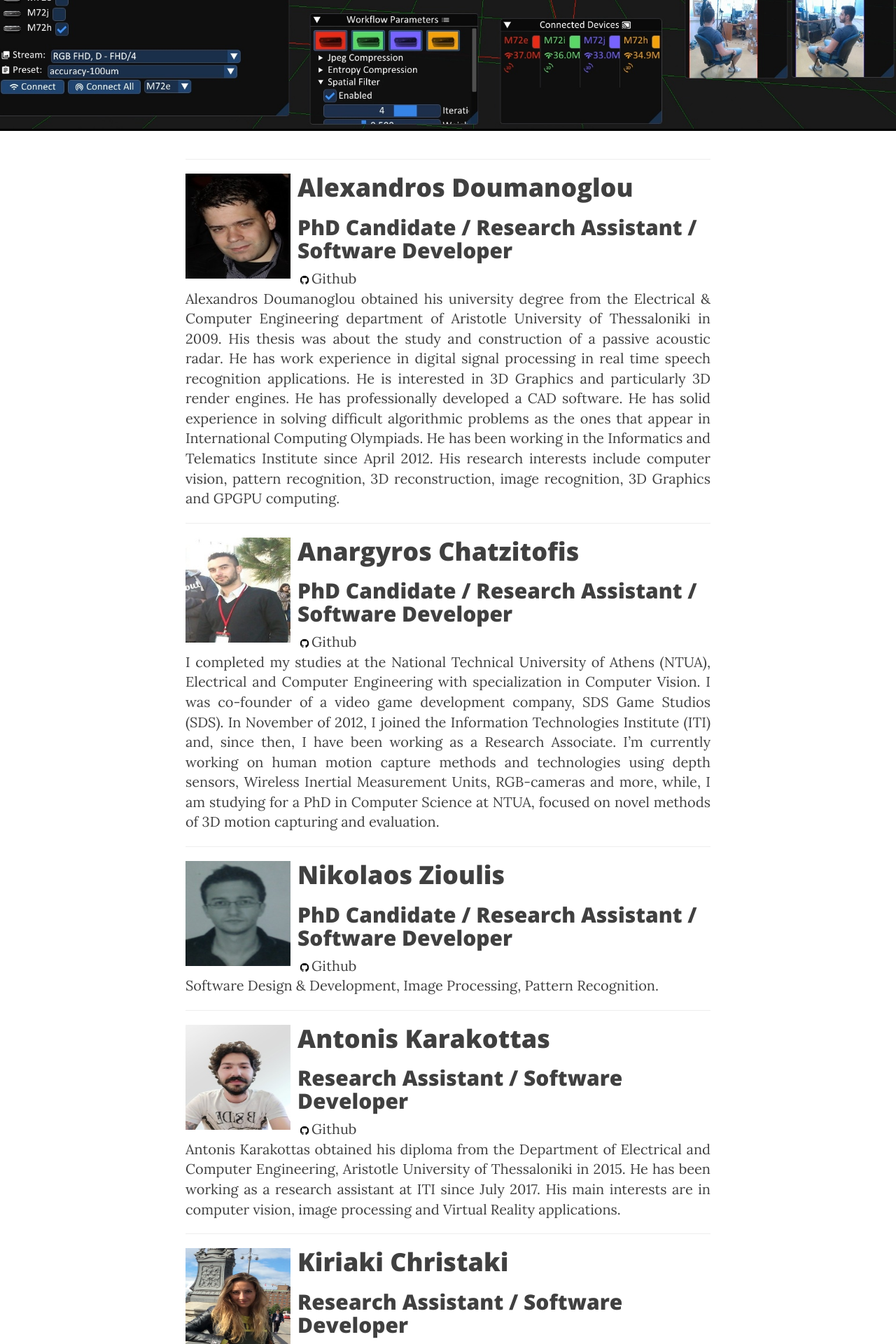
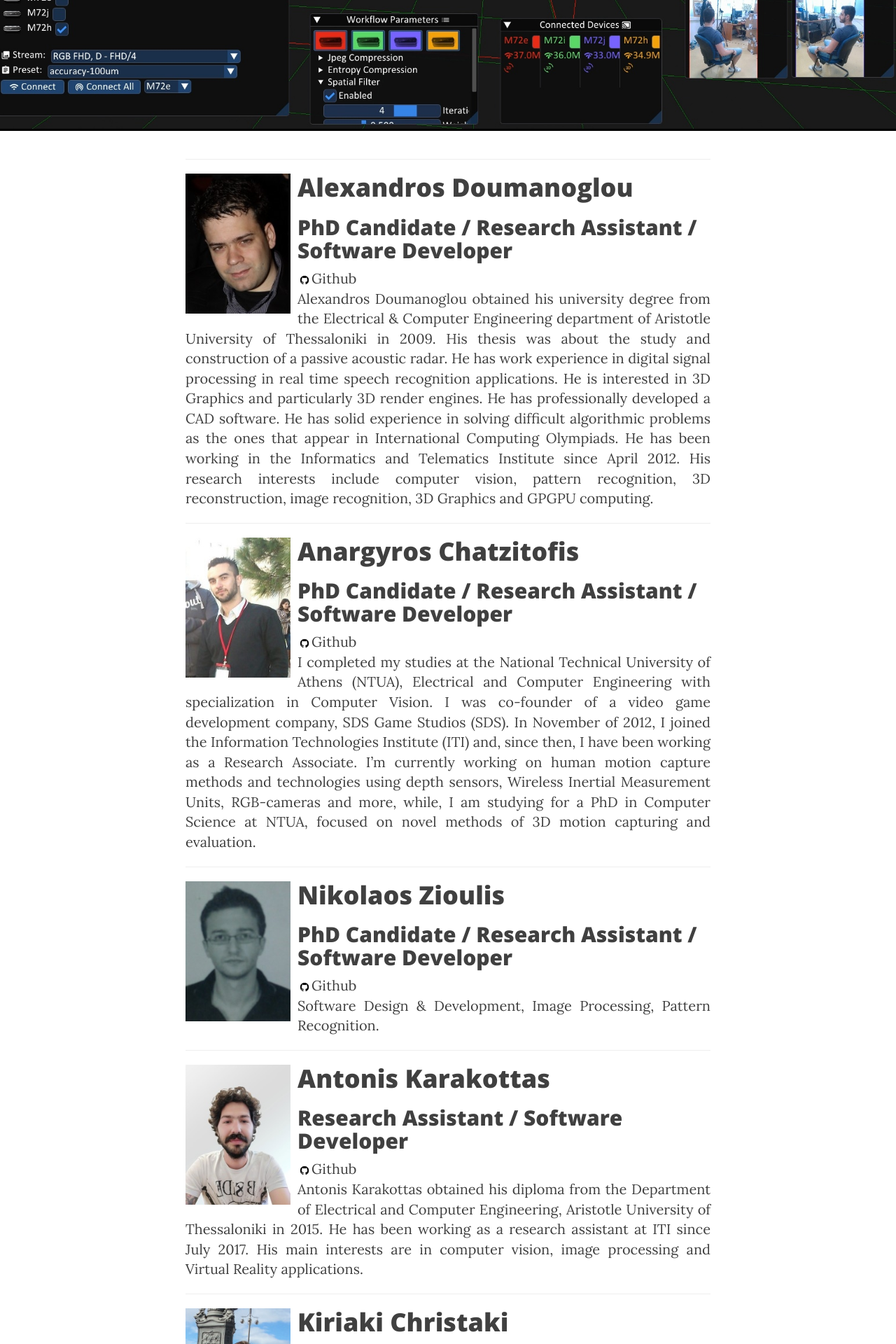
Before and after one commit to VCL3D/vcl3d.github.io, a Jekyll site: the page built from members.html, in a window 1280 px wide. Shown: the part 361-2281 px from the top of the page at 70% size. Built offline with Jekyll 4.4.1, drawn with Linux system fonts in a browser that asks for light colours; nearby versions of some CDN libraries.

Commit message:
~ image size modification Signed-off-by: ssaroglou <saroglou@iti.gr>

```diff
--- a/members.html
+++ b/members.html
@@ -8,7 +8,7 @@
 
 {% for member in site.data.members %} {% if member.visible == true %}
 
-	<img src="{{ member.img }}" style="margin-top:0px; margin-bottom:5px; margin-right:10px; float:left; width:150px; height: 150px !important">
+	<img src="{{ member.img }}" style="margin-top:0px; margin-bottom:5px; margin-right:10px; float:left; width:150px!important">
 
 	<h1>{{ member.name }}</h1>
 
```
